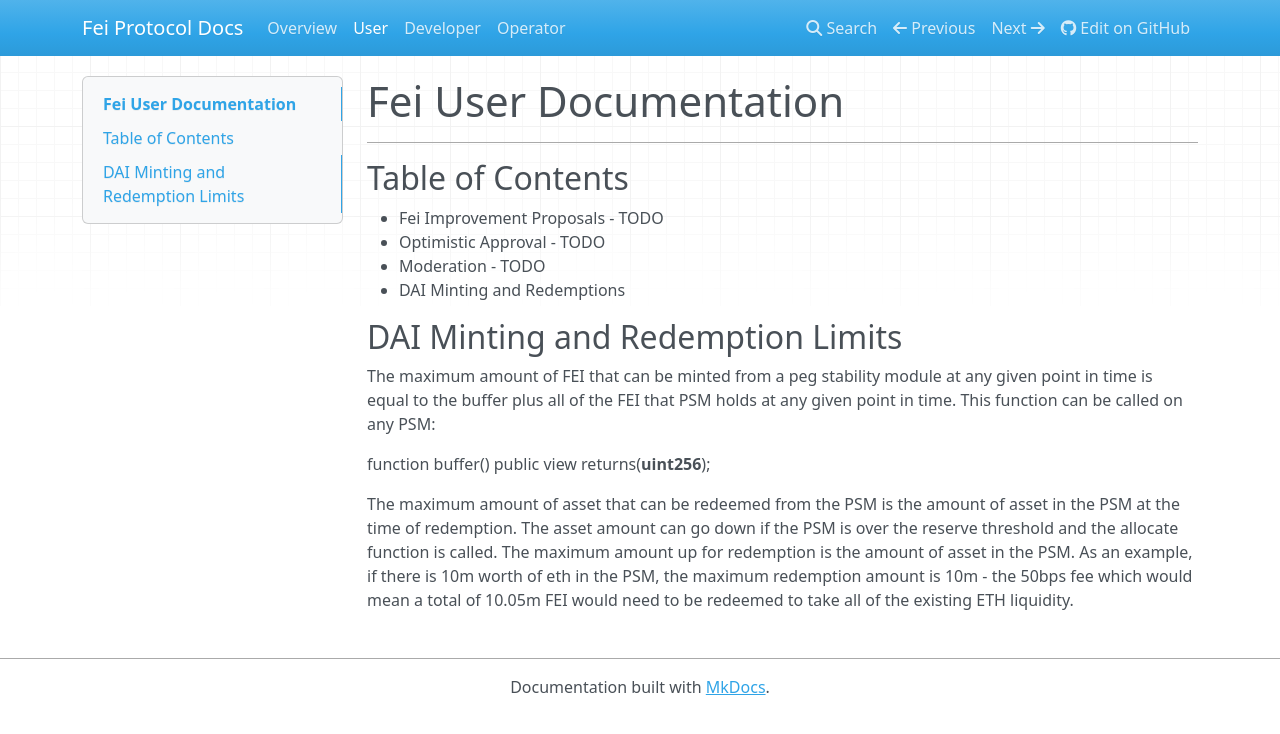
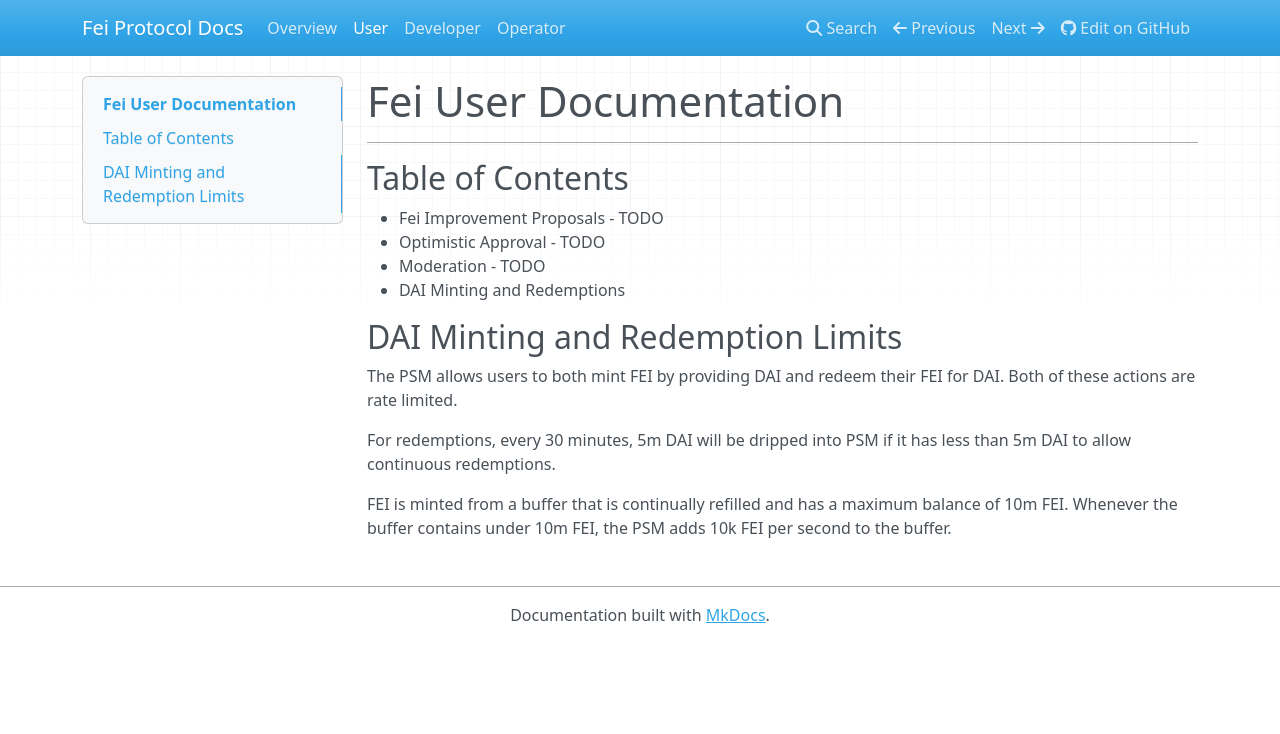
Before and after one commit to fei-protocol/fei-docs, an MkDocs documentation site: the page built from docs/user/user.md, in a window 1280 px wide. Shown: the top 734 px of the page. Built offline with MkDocs 1.6.1, drawn with Linux system fonts in a browser that asks for light colours; nearby versions of some CDN libraries.

Commit message:
incorporate seb's feedback

```diff
--- a/docs/user/user.md
+++ b/docs/user/user.md
@@ -11,8 +11,8 @@
 
 ## DAI Minting and Redemption Limits
 
-The maximum amount of FEI that can be minted from a peg stability module at any given point in time is equal to the buffer plus all of the FEI that PSM holds at any given point in time. This function can be called on any PSM:
+The PSM allows users to both mint FEI by providing DAI and redeem their FEI for DAI. Both of these actions are rate limited.
 
-function buffer() public view returns(**uint256**);
+For redemptions, every 30 minutes, 5m DAI will be dripped into PSM if it has less than 5m DAI to allow continuous redemptions.
 
-The maximum amount of asset that can be redeemed from the PSM is the amount of asset in the PSM at the time of redemption. The asset amount can go down if the PSM is over the reserve threshold and the allocate function is called. The maximum amount up for redemption is the amount of asset in the PSM. As an example, if there is 10m worth of eth in the PSM, the maximum redemption amount is 10m - the 50bps fee which would mean a total of 10.05m FEI would need to be redeemed to take all of the existing ETH liquidity.
+FEI is minted from a buffer that is continually refilled and has a maximum balance of 10m FEI. Whenever the buffer contains under 10m FEI, the PSM adds 10k FEI per second to the buffer.
```
